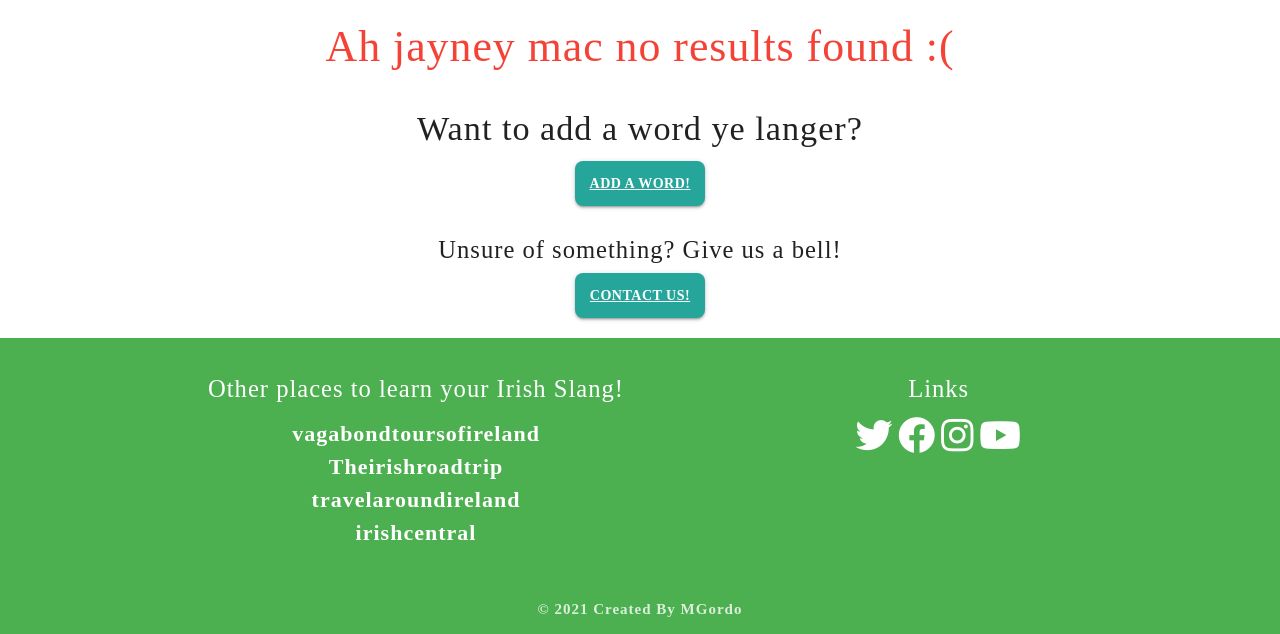
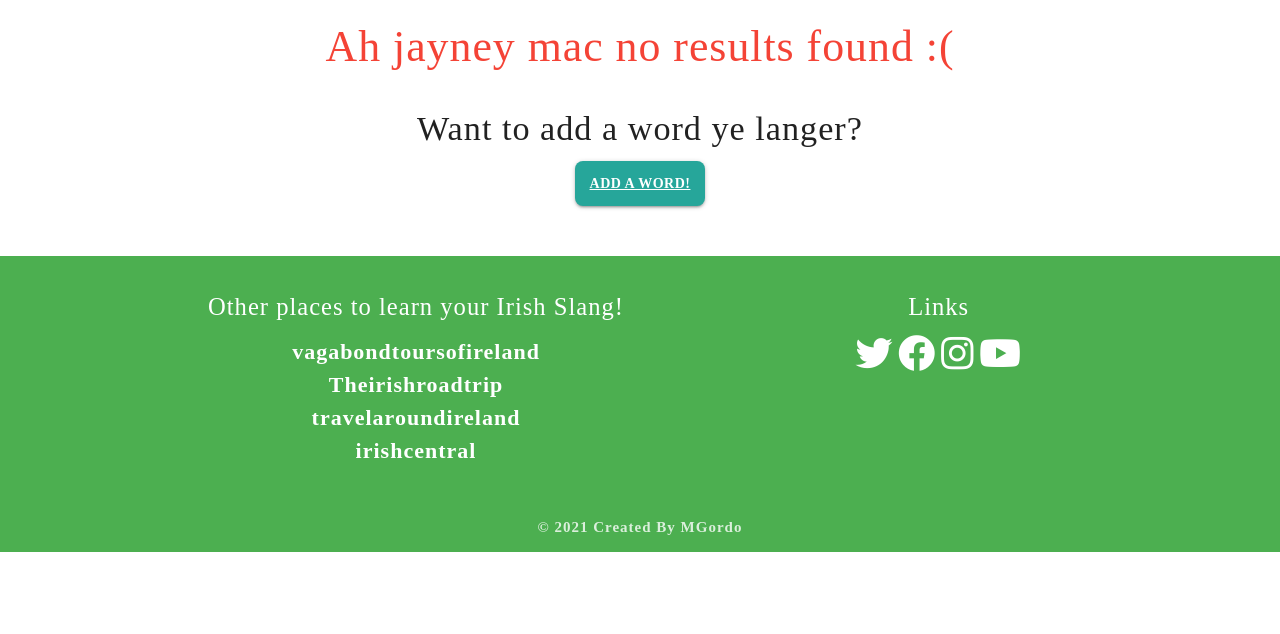
Before and after one commit to markgordon22/Dublin-slang, a Flask app: page /search in a window 1280 px wide. Shown: the part 356-990 px from the top of the page. After the commit the page ends 908 px from the top, so only its background shows below. Run offline with Flask 2, Linux system fonts and the light colour scheme; data that the repository does not hold is empty; some libraries are stand-ins or nearby versions; some web fonts are replaced.

Commit message:
got rid of contact route as contact page has been removed

```diff
--- a/templates/get_words.html
+++ b/templates/get_words.html
@@ -50,8 +50,6 @@
 <div class="col s12">
 <h4 class="center-align">Want to add a word ye langer?</h4>
 <a href="{{ url_for('add_word') }}" class="btn-small add-word-button"><u>add a word!</u></a>
-<h5 class="center-align">Unsure of something? Give us a bell!</h5>
-<a href="{{url_for('contact') }}" class="btn-small contact-us-button"><u>Contact us!</u></a>
 </div>
 </div>
 </div>
--- a/templates/profile.html
+++ b/templates/profile.html
@@ -42,13 +42,9 @@
 </div>
 <div class="container buttons-container">
   <div class="row">
-    <div class="col s12">
+    <div class="col s12 m6">
       <h5 class="center-align">Go ahead and a your own word!</h5>
       <a href="{{ url_for('add_word') }}" class="btn-small add-word-button center-align"><u>add a word!</u></a>
-    </div>
-    <div class="col s12 m6">
-      <h5 class="center-align">Have a question? then contact us then chief!</h5>
-      <a href="{{ url_for('contact') }}" class="btn-small add-word-button center-align"><u>contact us!</u></a>
     </div>
     <div class="col s12 m6">
       <h5 class="center-align">click below to delete your profile :(</h5>
```
